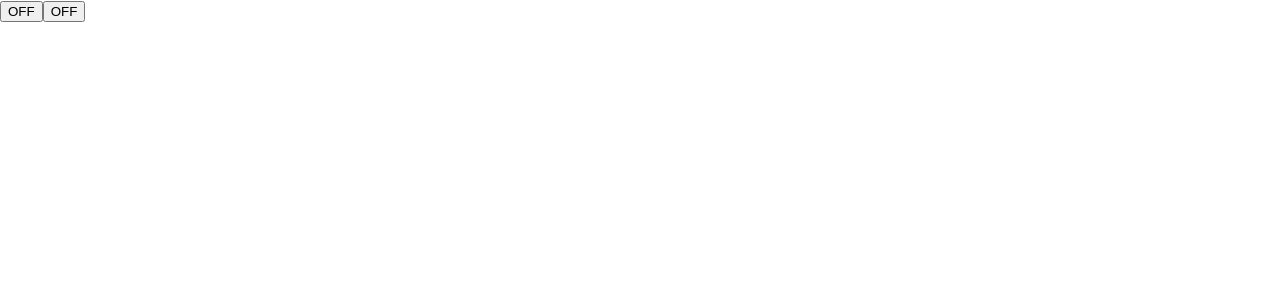
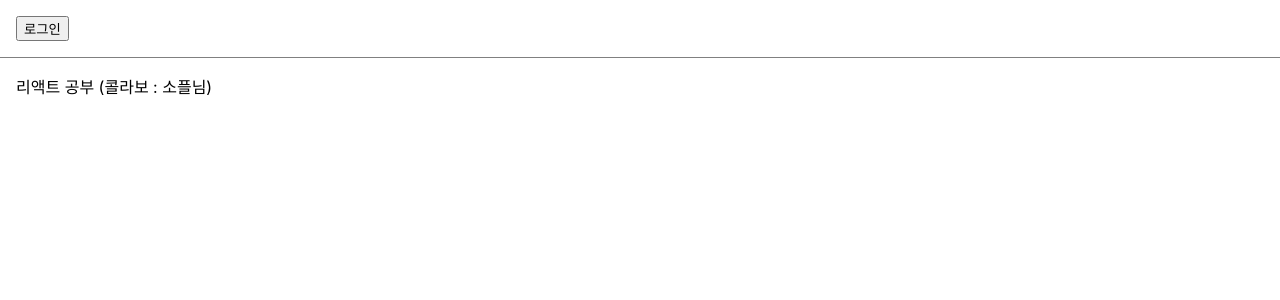
Before and after one commit to oowtl/first-met-react-practice, a React (Create React App) app: page / in a window 1280 px wide. Shown: the top 300 px of the page. Built offline with nearby package versions, Linux system fonts and the light colour scheme.

Commit message:
feat: chaper 09 - Toolbar 컴포넌트 - Landing 컴포넌트 - index.js 오타수정

```diff
--- /dev/null
+++ b/src/chapter_09/LandingPage.jsx
@@ -0,0 +1,25 @@
+import React, { useState } from "react";
+import Toolbar from "./Toolbar";
+
+export default function LandingPage(props) {
+  const [isLoggedIn, setIsLoggedIn] = useState(false);
+
+  const onClickLogin = () => {
+    setIsLoggedIn(true);
+  };
+
+  const onClickLogout = () => {
+    setIsLoggedIn(false);
+  };
+
+  return (
+    <div>
+      <Toolbar
+        isLoggedIn={isLoggedIn}
+        onClickLogin={onClickLogin}
+        onClickLogout={onClickLogout}
+      />
+      <div style={{ padding: 16 }}>리액트 공부 (콜라보 : 소플님)</div>
+    </div>
+  );
+}
--- /dev/null
+++ b/src/chapter_09/Toolbar.jsx
@@ -0,0 +1,30 @@
+import React from "react";
+
+const styles = {
+  wrapper: {
+    padding: 16,
+    display: "flex",
+    flexDirection: "row",
+    borderBottom: "1px solid grey",
+  },
+
+  greeting: {
+    marginRight: 8,
+  },
+};
+
+export default function Toolbar(props) {
+  const { isLoggedIn, onClickLogin, onClickLogout } = props;
+
+  return (
+    <div style={styles.wrapper}>
+      {isLoggedIn && <span style={styles.marginRight}>환영 합니다!</span>}
+
+      {isLoggedIn ? (
+        <button onClick={onClickLogout}>로그아웃</button>
+      ) : (
+        <button onClick={onClickLogin}>로그인</button>
+      )}
+    </div>
+  );
+}
--- a/src/index.js
+++ b/src/index.js
@@ -8,8 +8,9 @@
 // import Clock from "./chapter_04/Clock";
 // import CommentList from "./chapter_05/CommentList";
 // import NotificationList from "./chapter_06/NotificationList";
-import ConfirmButton from "./chapter_08/ConfirmButton";
-import ConfirmButtonFC from "./chapter_08/ConfirmButton";
+// import ConfirmButton from "./chapter_08/ConfirmButton";
+// import ConfirmButtonFC from "./chapter_08/ConfirmButton";
+import LandingPage from "./chapter_09/LandingPage";
 
 const root = ReactDOM.createRoot(document.getElementById("root"));
 
@@ -44,13 +45,20 @@
 //   </React.StrictMode>
 // );
 
-// chapter 07
+// chapter 08
+// root.render(
+//   <React.StrictMode>
+//     <>
+//       <ConfirmButton />
+//       <ConfirmButtonFC />
+//     </>
+//   </React.StrictMode>
+// );
+
+// chapter 09
 root.render(
   <React.StrictMode>
-    <>
-      <ConfirmButton />
-      <ConfirmButtonFC />
-    </>
+    <LandingPage />
   </React.StrictMode>
 );
 
```
